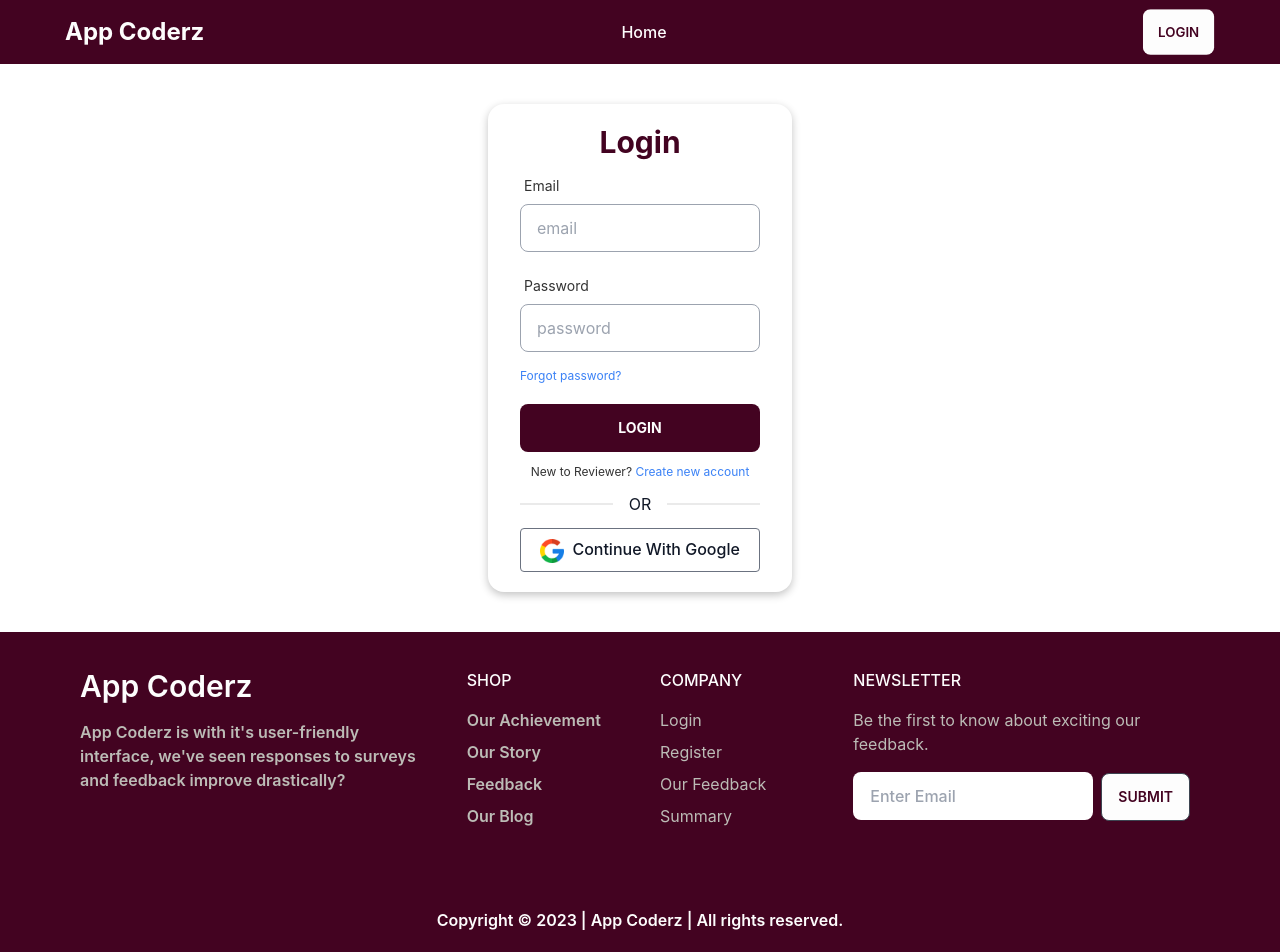
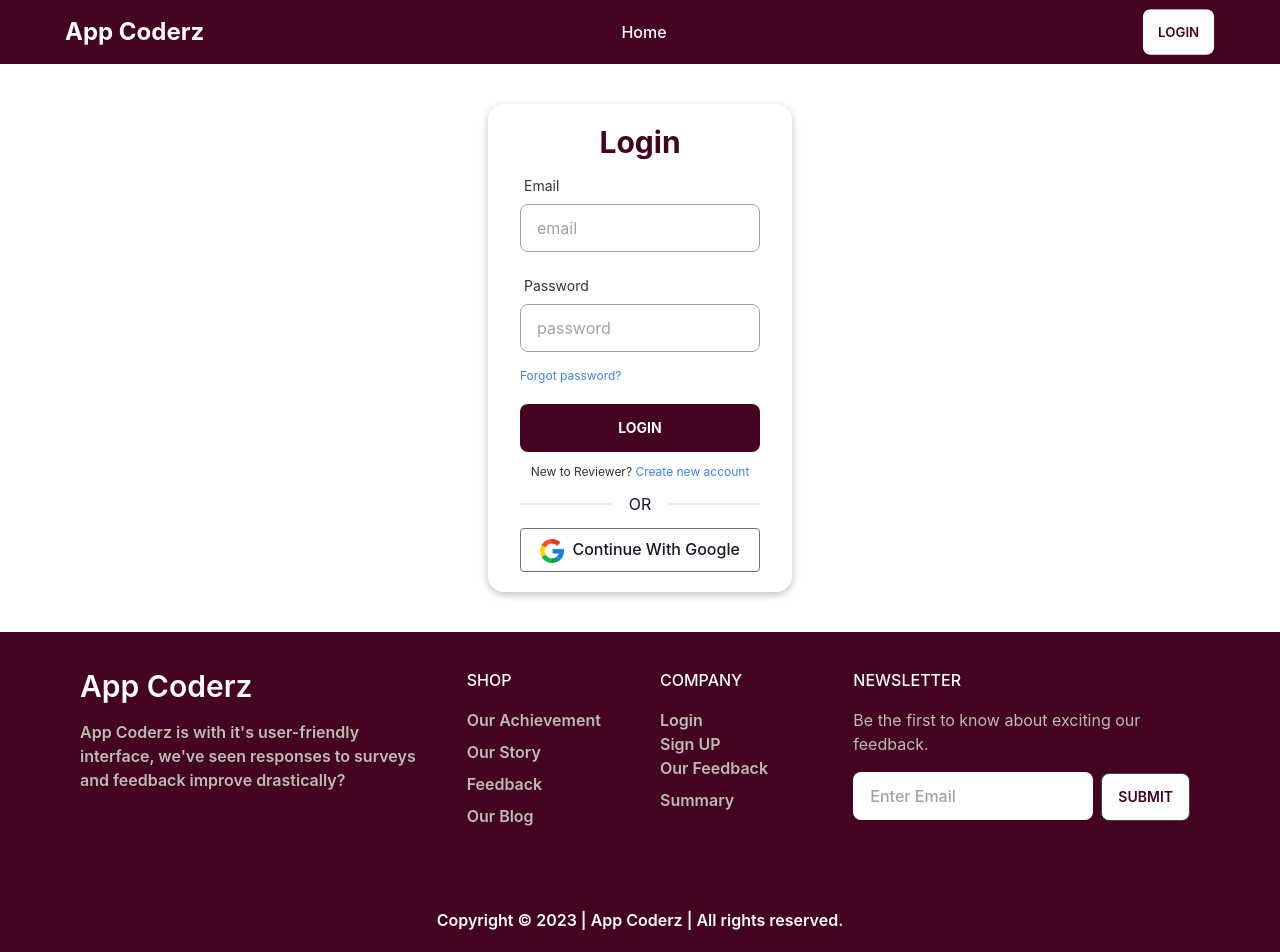
Before and after one commit to ShamimHosen75/Anonymous-Feedback-Client, a React (Create React App) app: page /login in a window 1280 px wide. Built offline with nearby package versions, Linux system fonts and the light colour scheme; no server answers.

Commit message:
code updated

```diff
--- a/src/pages/shared/Footer.js
+++ b/src/pages/shared/Footer.js
@@ -1,4 +1,5 @@
 import React, { useState } from "react";
+import { Link } from "react-router-dom";
 
 const Footer = () => {
  const year = new Date().getFullYear();
@@ -15,9 +16,9 @@ const Footer = () => {
    <div className="container py-5">
     <div className="grid sm:grid-cols-12 gap-10 py-4">
      <div className="sm:col-start-1 sm:col-end-5 mb-4 mb-lg-0">
-      <h3 href="https://appcoderz.com/" target="_blank" rel="noreferrer" className="text-3xl font-semibold mb-4">App Coderz</h3>
-      <p className="font-italic text-[#bcbcb6] font-semibold">
-      App Coderz is with it's user-friendly interface, we've seen
+      <a href="https://appcoderz.com/" target="_blank" rel="noreferrer" className="text-3xl font-semibold mb-4">App Coderz</a>
+      <p className="font-italic text-[#bcbcb6] font-semibold mt-4">
+       App Coderz is with it's user-friendly interface, we've seen
        responses to surveys and feedback improve drastically?
       </p>
      </div>
@@ -32,9 +33,10 @@ const Footer = () => {
      </div>
      <div className="sm:col-start-7 sm:col-end-9 mb-4 mb-lg-0">
       <h6 className="uppercase font-medium mb-4">Company</h6>
-      <ul className="list-unstyled mb-0 text-[#bcbcb6] font semibold">
-       <li className="mb-2 ">Login</li>
-       <li className="mb-2 ">Register</li>
+      <ul className="list-unstyled mb-0 text-[#bcbcb6] font-semibold">
+      <Link to="/login" className="mb-2">Login</Link>
+       <br/>
+      <Link to="/signUp" className="mb-2">Sign UP</Link>
        <li className="mb-2 ">Our Feedback</li>
        <li className="mb-2 ">Summary</li>
       </ul>
```
